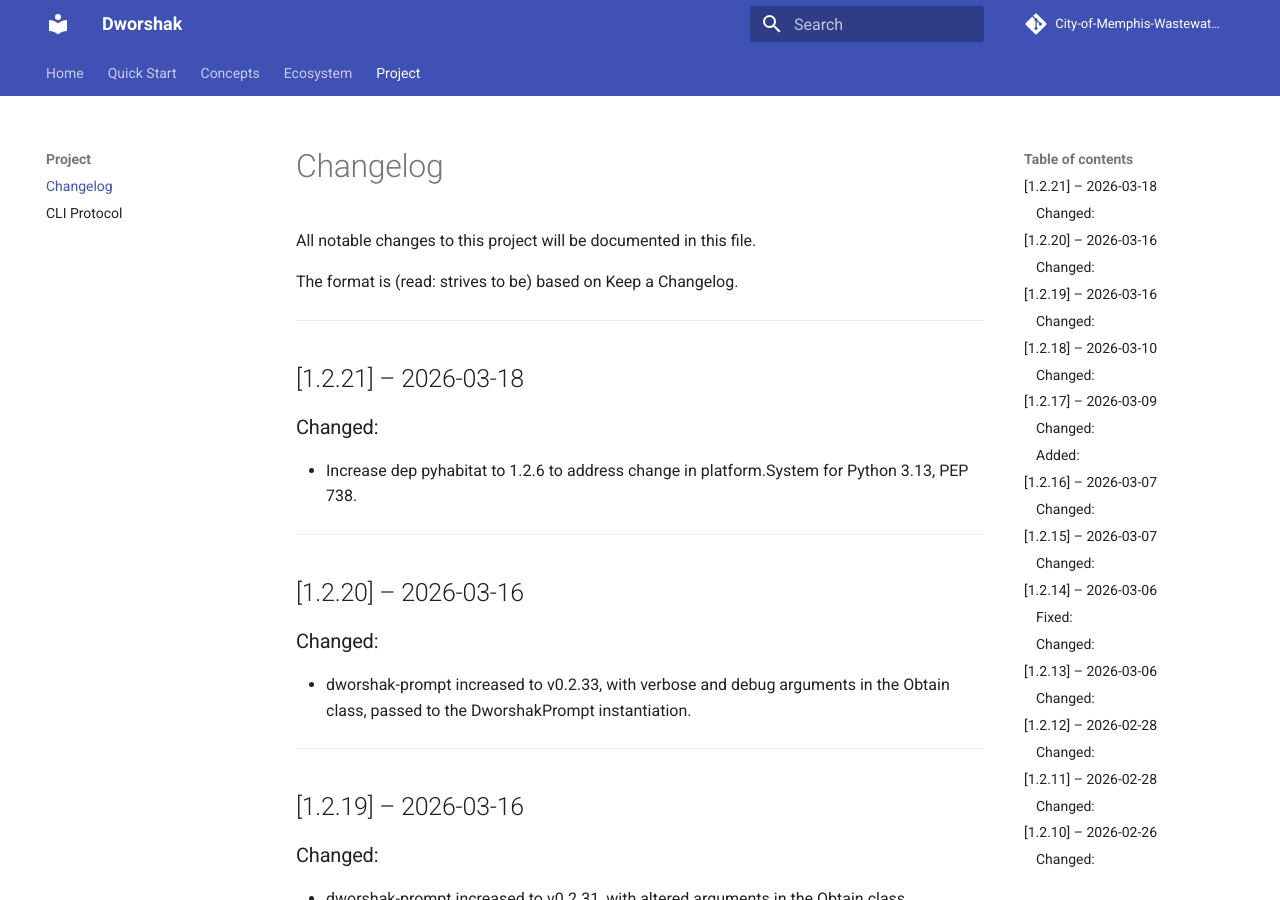
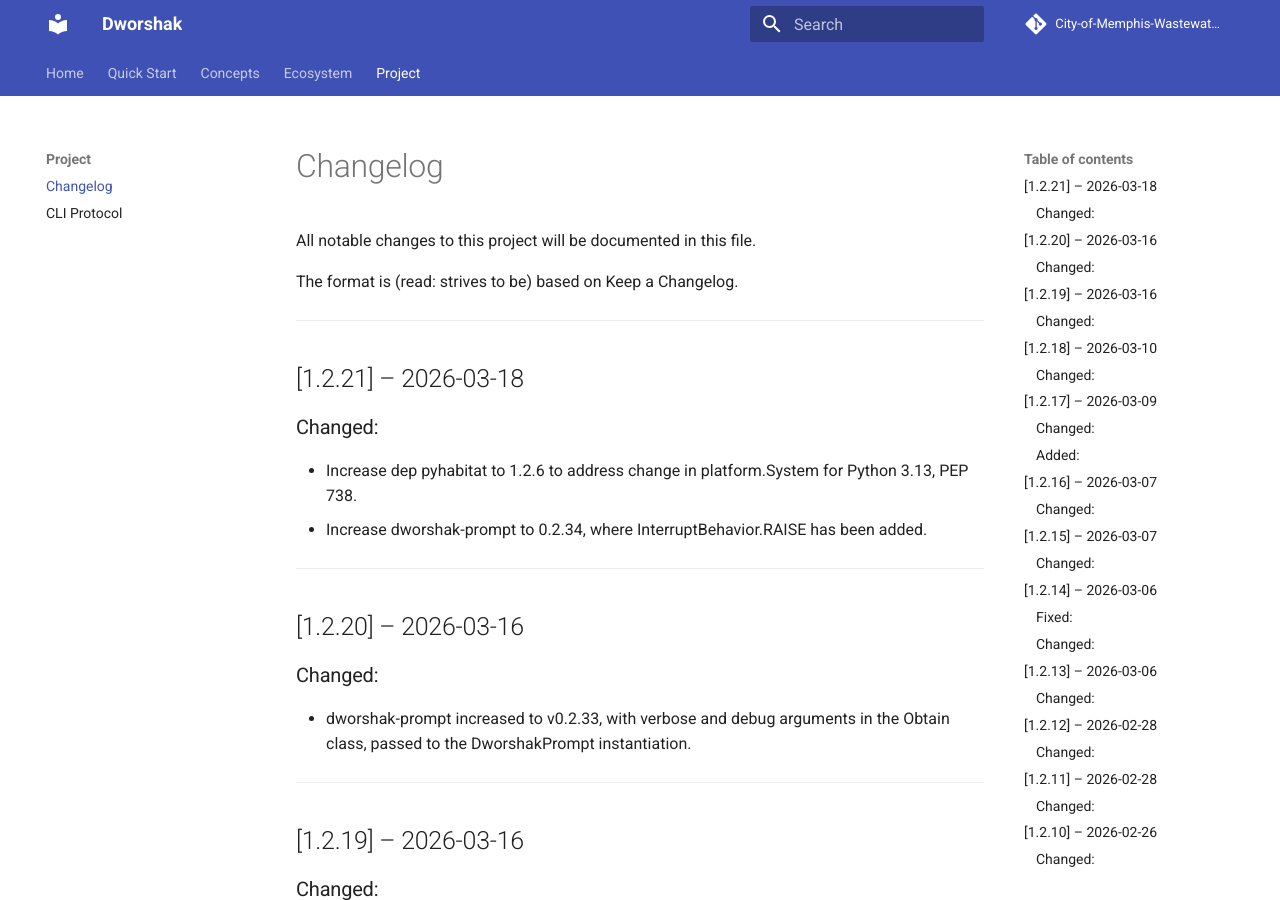
Before and after one commit to City-of-Memphis-Wastewater/dworshak, an MkDocs documentation site: the page built from docs/CHANGELOG.md, in a window 1280 px wide and 900 px high. Built offline with MkDocs 1.6.1 and Material for MkDocs 9.7.7, drawn with Linux system fonts in a browser that asks for light colours; comment, search, counter and statistics services are not loaded.

Commit message:
bump pyhabitat to 1.2.6 to address change in platform.System for Python 3.13, PEP 738. write changelog for dworahak 1.2.20. Increase dworshak-prompt to 0.2.34, where InterruptBehavior.RAISE has been added.

```diff
--- a/docs/CHANGELOG.md
+++ b/docs/CHANGELOG.md
@@ -9,6 +9,7 @@ The format is (read: strives to be) based on Keep a Changelog.
 ## [1.2.21] – 2026-03-18
 ### Changed:
 - Increase dep pyhabitat to 1.2.6 to address change in platform.System for Python 3.13, PEP 738.
+- Increase dworshak-prompt to 0.2.34, where InterruptBehavior.RAISE has been added.
 
 ---
 
```
